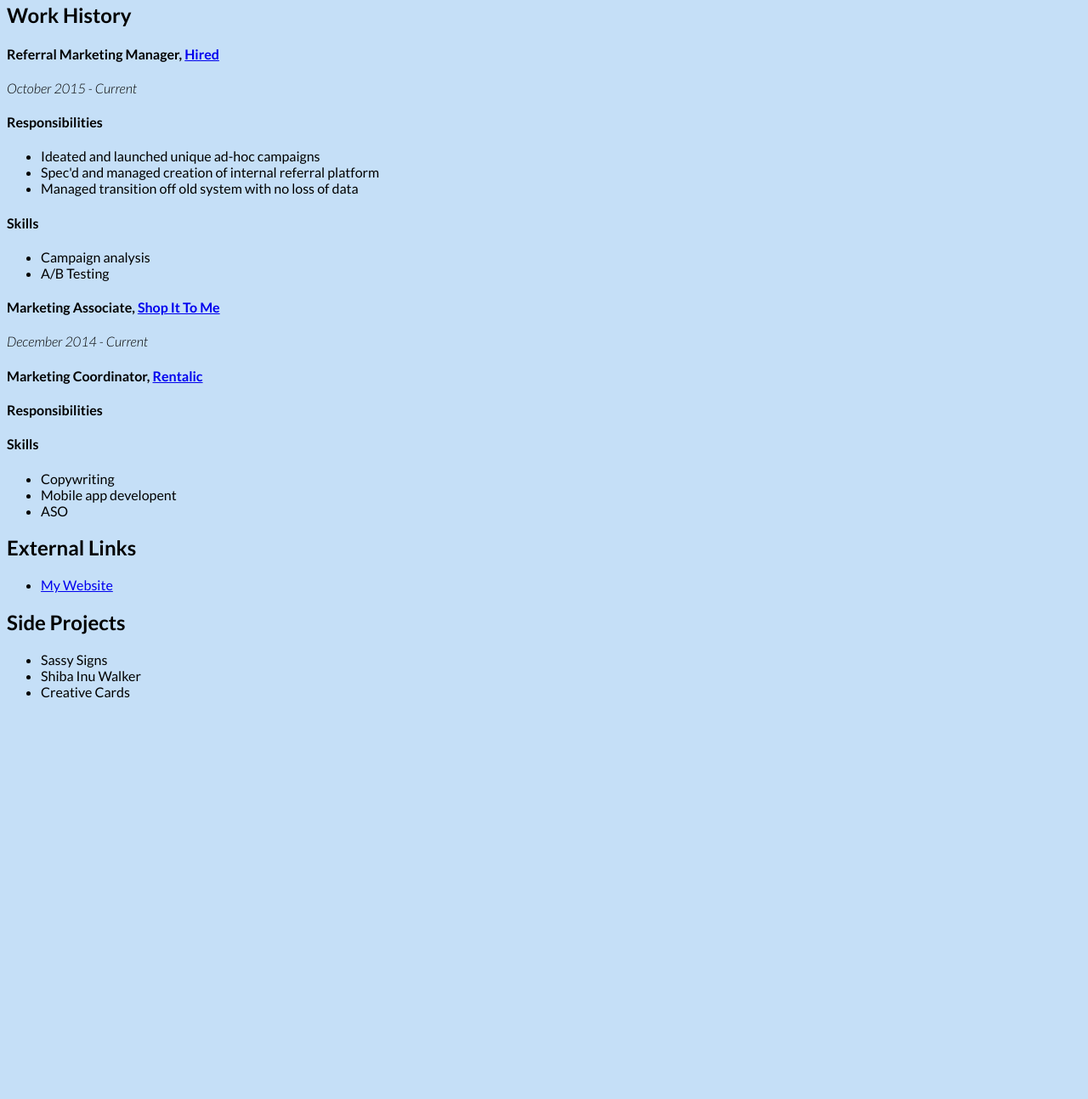
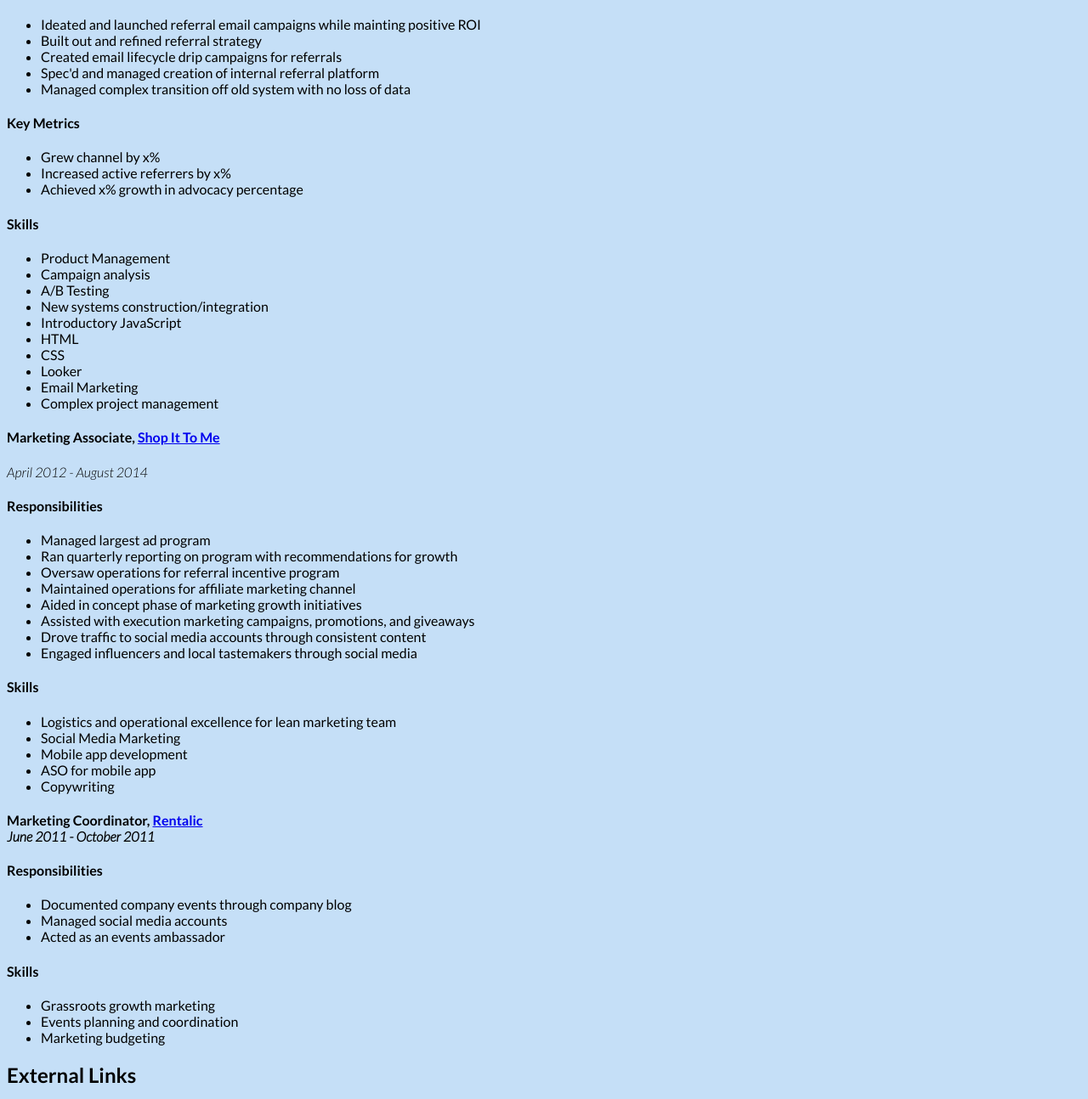
Before and after one commit to CaitlinChee/CaitlinChee.github.io, a plain HTML site: page index.html in a window 1280 px wide. Shown: the part 320-1614 px from the top of the page at 85% size. Before the commit the page ends 1160 px from the top, so only its background shows below. Drawn offline with Linux system fonts and the light colour scheme.

Commit message:
Hito_link

```diff
--- a/index.html
+++ b/index.html
@@ -5,46 +5,79 @@
   <link rel="stylesheet" href="resume.css"></link>
 </head>
   <body>
+    <div class="name">
     <h1>Caitlin Chee</h1>
-    <img src="hito.jpg" width="200">
-    <br> <br>
-    <div> 2235 3rd Street, W308 <br> San Francisco, CA 94107 </div>
+    2235 3rd Street, W308 <br> San Francisco, CA 94107
+  </div class="name">
     <h2>Work History</h2>
       <div class="company"> </div>
       <h4 class="company-title">
     <h4>Referral Marketing Manager, <a href="https://hired.com" target="_blank"> Hired</a></h4>
-    <div class="work-period"> October 2015 - Current</div>
+    <div class="work-period"> October 2014 - Current</div>
     <h4>Responsibilities</h4>
     <ul>
-      <li>Ideated and launched unique ad-hoc campaigns</li>
+      <li>Ideated and launched referral email campaigns while mainting positive ROI</li>
+      <li>Built out and refined referral strategy</li>
+      <li>Created email lifecycle drip campaigns for referrals</li>
       <li>Spec'd and managed creation of internal referral platform</li>
-      <li>Managed transition off old system with no loss of data</li>
+      <li>Managed complex transition off old system with no loss of data</li>
+    </ul>
+    <h4>Key Metrics</h4>
+    <ul>
+      <li>Grew channel by x%</li>
+      <li>Increased active referrers by x%</li>
+      <li>Achieved x% growth in advocacy percentage</li>
     </ul>
     <h4>Skills</h4>
     <ul>
+    <li>Product Management</li>
     <li>Campaign analysis</li>
     <li>A/B Testing</li>
+    <li>New systems construction/integration</li>
+    <li>Introductory JavaScript</li>
+    <li>HTML</li>
+    <li>CSS</li>
+    <li>Looker</li>
+    <li>Email Marketing</li>
+    <li>Complex project management</li>
     </ul>
     <h4 class="company-title"> Marketing Associate, <a href="https://www.shopittome.com" target="_blank"> Shop It To Me</a>
     </h4>
-    <div class="work-period"> December 2014 - Current</div>
+    <div class="work-period"> April 2012 - August 2014</div>
+    <h4>Responsibilities</h4>
+    <ul>
+    <li>Managed largest ad program</li>
+    <li>Ran quarterly reporting on program with recommendations for growth</li>
+    <li>Oversaw operations for referral incentive program</li>
+    <li>Maintained operations for affiliate marketing channel</li>
+    <li>Aided in concept phase of marketing growth initiatives</li>
+    <li>Assisted with execution marketing campaigns, promotions, and giveaways</li>
+    <li>Drove traffic to social media accounts through consistent content</li>
+    <li>Engaged influencers and local tastemakers through social media</li>
+    </ul>
+    <h4>Skills</h4>
+    <ul>
+      <li>Logistics and operational excellence for lean marketing team</li>
+      <li>Social Media Marketing</li>
+      <li>Mobile app development</li>
+      <li>ASO for mobile app</li>
+      <li>Copywriting</li>
+    </ul>
     <h4 class="company-title">Marketing Coordinator, <a href="https://www.rentalic.com" target="_blank"> Rentalic</a>
+    <div class="work-period"> June 2011 - October 2011</div>
     <h4>Responsibilities</h4>
-      <h4>Skills</h4>
+    <ul>
+      <li>Documented company events through company blog</li>
+      <li>Managed social media accounts</li>
+      <li>Acted as an events ambassador</li>
+    </ul>
+    <h4>Skills</h4>
       <ul>
-        <li>Copywriting</li>
-        <li>Mobile app developent</li>
-        <li>ASO</li>
+        <li>Grassroots growth marketing</li>
+        <li>Events planning and coordination</li>
+        <li>Marketing budgeting</li>
       </ul>
-      <h2> External Links </h2>
-      <ul>
-      <li> <a href="https://hired.com"> My Website </a> </li>
-    </ul>
-      <h2> Side Projects </h2>
-      <ul>
-        <li> Sassy Signs </li>
-        <li> Shiba Inu Walker </li>
-        <li> Creative Cards </li>
-      </ul>
+    <h2> External Links </h2>
+      <a href="https://www.linkedin.com/in/caitlin-chee-5414b733"> <img src="hito.jpg" width="100" alt=LinkedIn> </a>
   </body>
 </html>
--- a/resume.css
+++ b/resume.css
@@ -5,7 +5,7 @@ body {
 .work-period {
   font-style: italic;
 }
-.company .company-title:{
+.company-title:{
     margin-bottom: 0;
 }
 
@@ -16,3 +16,13 @@ body {
 .new-section {
   font-style: bold;
 }
+.name {
+  margin-bottom: 20px;
+  text-align: center;
+  background-color: white;
+  padding-top:10px;
+  padding-bottom:10px;
+}
+.h1 {
+  margin-bottom: 10px
+}
```
